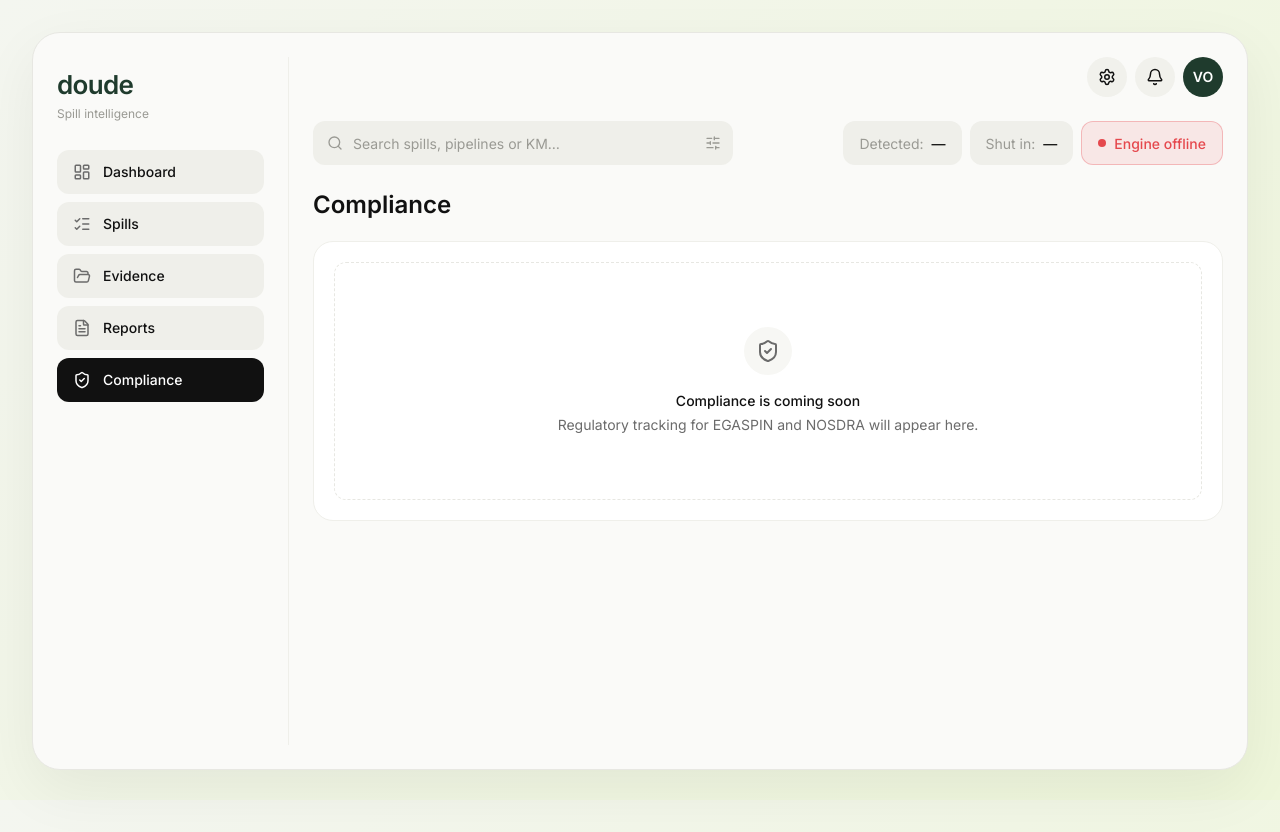
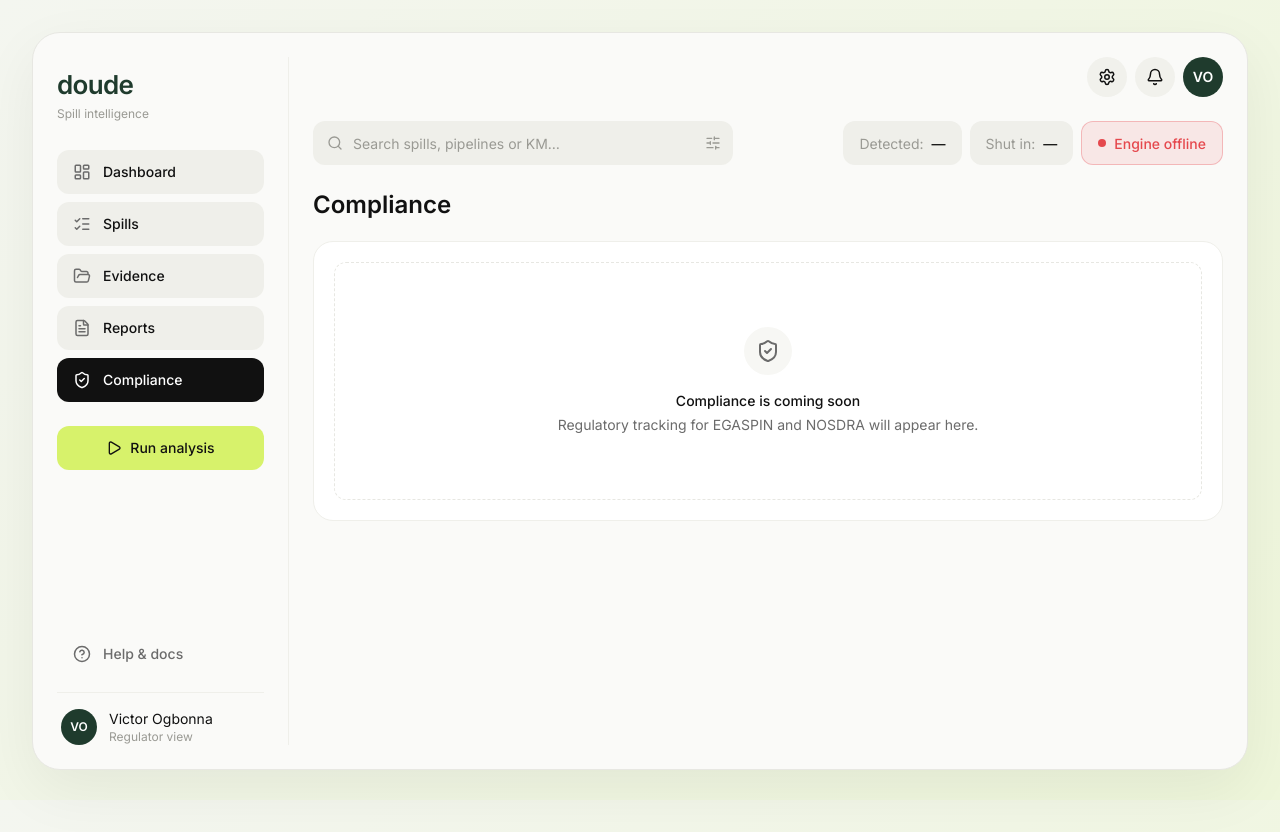
Before and after one commit to OutstandingVick/doude, a Next.js app in the folder app/: page /compliance in a window 1280 px wide. Built offline with nearby package versions, Linux system fonts and the light colour scheme; no server answers.

Commit message:
feat(app): add run analysis button and pinned user card to sidebar

```diff
--- a/app/components/Sidebar.tsx
+++ b/app/components/Sidebar.tsx
@@ -4,13 +4,17 @@ import Link from "next/link";
 import { usePathname } from "next/navigation";
 import { useEffect, useState } from "react";
 import {
+  CircleHelp,
   FileText,
   FolderOpen,
   LayoutDashboard,
   ListChecks,
+  Loader2,
+  Play,
   ShieldCheck,
 } from "lucide-react";
 import { getSpills } from "@/lib/api";
+import { useAnalysis } from "@/components/AnalysisProvider";
 
 const NAV = [
   { href: "/", label: "Dashboard", icon: LayoutDashboard, exact: true },
@@ -20,9 +24,15 @@ const NAV = [
   { href: "/compliance", label: "Compliance", icon: ShieldCheck, exact: false },
 ];
 
+const USER_NAME = "Victor Ogbonna";
+const USER_HANDLE = "Regulator view";
+const USER_INITIALS = "VO";
+
 export function Sidebar() {
   const pathname = usePathname();
+  const { runAnalysis, refreshing } = useAnalysis();
   const [spillCount, setSpillCount] = useState(0);
+  const [toast, setToast] = useState<string | null>(null);
 
   useEffect(() => {
     let cancelled = false;
@@ -40,6 +50,21 @@ export function Sidebar() {
 
   function isActive(item: (typeof NAV)[number]) {
     return item.exact ? pathname === item.href : pathname.startsWith(item.href);
+  }
+
+  async function handleRunAnalysis() {
+    try {
+      const before = new Set((await getSpills()).map((s) => s.id));
+      const result = await runAnalysis();
+      const id = result?.spill_id;
+      if (id) {
+        const isNew = !before.has(id);
+        setToast(isNew ? `Saved as ${id}` : `Identical result — already recorded as ${id}`);
+      }
+    } catch {
+      setToast("Analysis failed — is the engine running?");
+    }
+    window.setTimeout(() => setToast(null), 4000);
   }
 
   return (
@@ -65,9 +90,7 @@ export function Sidebar() {
               href={item.href}
               aria-current={active ? "page" : undefined}
               className={`flex h-11 items-center gap-3 rounded-[12px] px-4 text-sm font-medium transition-colors ${
-                active
-                  ? "bg-text text-white"
-                  : "bg-surface3 text-text hover:bg-[#e6e6e0]"
+                active ? "bg-text text-white" : "bg-surface3 text-text hover:bg-[#e6e6e0]"
               }`}
             >
               <Icon
@@ -83,6 +106,42 @@ export function Sidebar() {
           );
         })}
       </nav>
+
+      <button
+        type="button"
+        onClick={handleRunAnalysis}
+        disabled={refreshing}
+        className="mt-6 flex h-11 w-full items-center justify-center gap-2 rounded-[12px] bg-primary text-sm font-medium text-text transition-colors hover:bg-primary-dark disabled:opacity-60"
+      >
+        {refreshing ? <Loader2 className="h-4 w-4 animate-spin" /> : <Play className="h-4 w-4" />}
+        Run analysis
+      </button>
+
+      <div className="mt-auto">
+        <Link
+          href="/docs"
+          className="flex h-11 items-center gap-3 rounded-[12px] px-4 text-sm font-medium text-muted transition-colors hover:bg-surface3 hover:text-text"
+        >
+          <CircleHelp className="h-[18px] w-[18px] shrink-0" />
+          Help &amp; docs
+        </Link>
+        <div className="my-4 h-px bg-surface3" />
+        <div className="flex items-center gap-3 px-1">
+          <div className="flex h-9 w-9 shrink-0 items-center justify-center rounded-full bg-green text-xs font-semibold text-white">
+            {USER_INITIALS}
+          </div>
+          <div className="min-w-0">
+            <div className="truncate text-sm text-text">{USER_NAME}</div>
+            <div className="truncate text-xs text-faint">{USER_HANDLE}</div>
+          </div>
+        </div>
+      </div>
+
+      {toast && (
+        <div className="fixed bottom-6 left-1/2 z-50 -translate-x-1/2 rounded-[10px] bg-text px-4 py-2 text-sm text-white shadow-lg">
+          {toast}
+        </div>
+      )}
     </aside>
   );
 }
```
